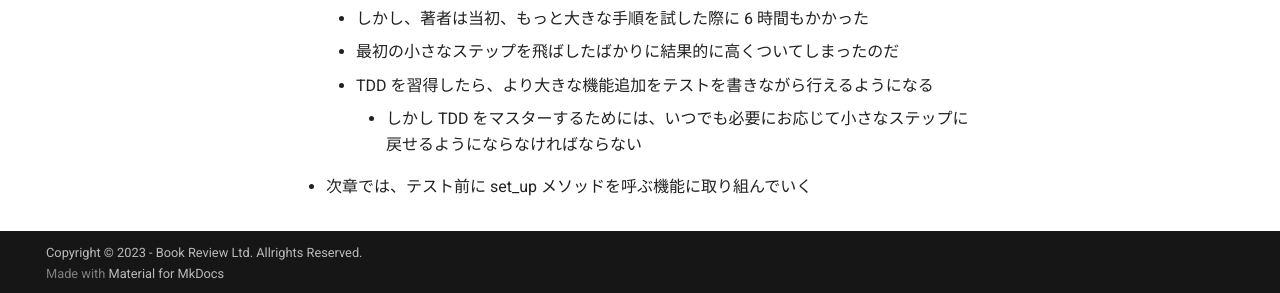
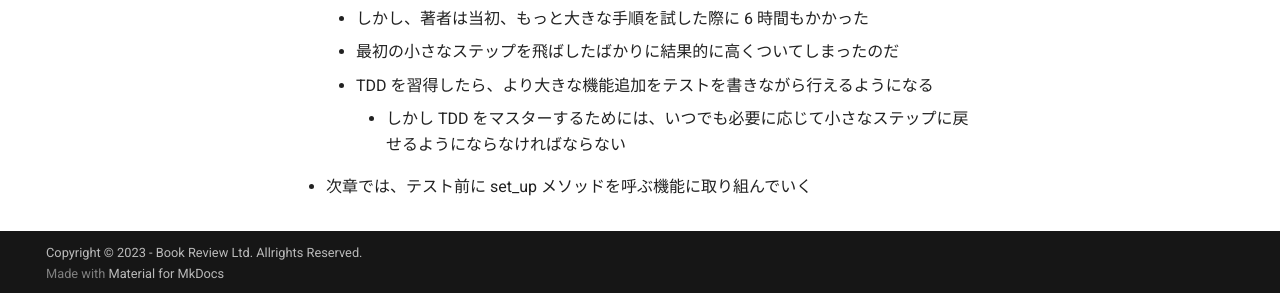
Before and after one commit to waderaku/book, an MkDocs documentation site: the page built from docs/docs/010.tech/010.test_driven_development/020.the_xUnit_example/018.first_steps_to_xunit/index.md, in a window 1280 px wide and 900 px high, scrolled down 2542 px. Shown: the part 604-897 px from the top of the window. Built offline with MkDocs 1.6.1 and Material for MkDocs 9.7.7, drawn with Linux system fonts in a browser that asks for light colours.

Commit message:
#2 テスト駆動開発 第18章誤字修正

```diff
--- a/docs/docs/010.tech/010.test_driven_development/020.the_xUnit_example/018.first_steps_to_xunit/index.md
+++ b/docs/docs/010.tech/010.test_driven_development/020.the_xUnit_example/018.first_steps_to_xunit/index.md
@@ -128,6 +128,6 @@
     -   しかし、著者は当初、もっと大きな手順を試した際に 6 時間もかかった
     -   最初の小さなステップを飛ばしたばかりに結果的に高くついてしまったのだ
     -   TDD を習得したら、より大きな機能追加をテストを書きながら行えるようになる
-        -   しかし TDD をマスターするためには、いつでも必要にお応じて小さなステップに戻せるようにならなければならない
+        -   しかし TDD をマスターするためには、いつでも必要に応じて小さなステップに戻せるようにならなければならない
 
 -   次章では、テスト前に set_up メソッドを呼ぶ機能に取り組んでいく
```
